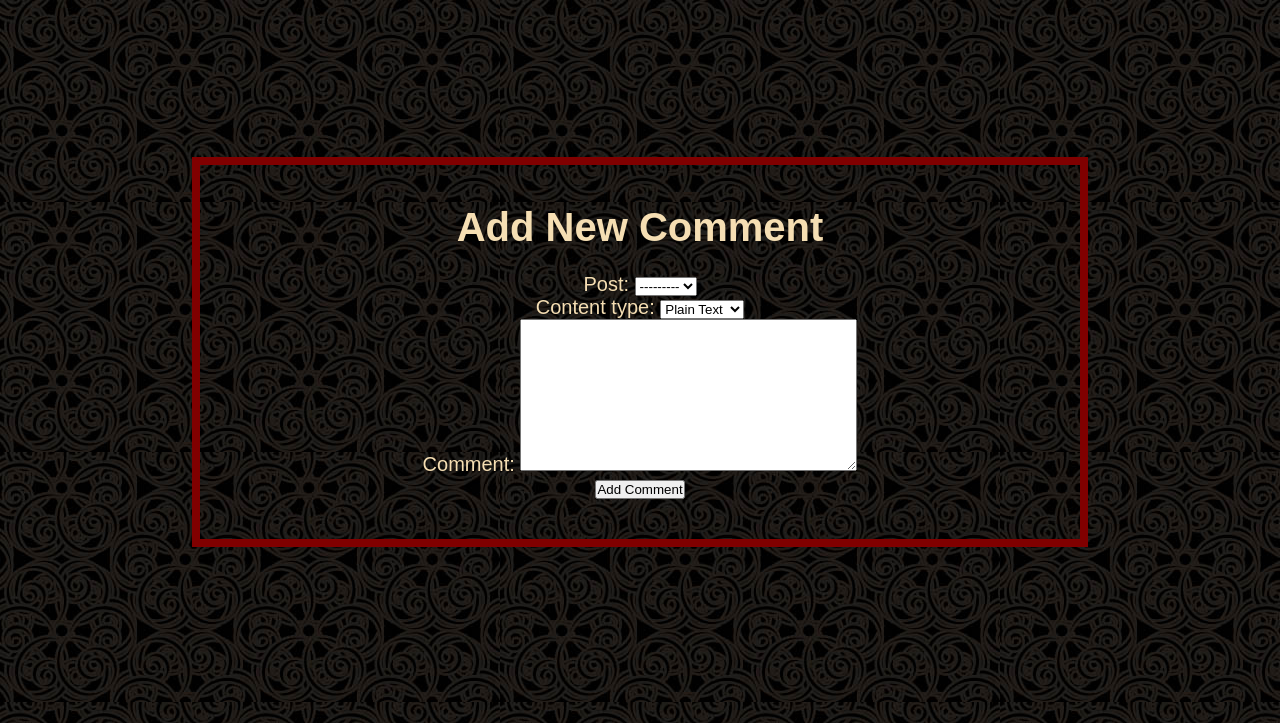
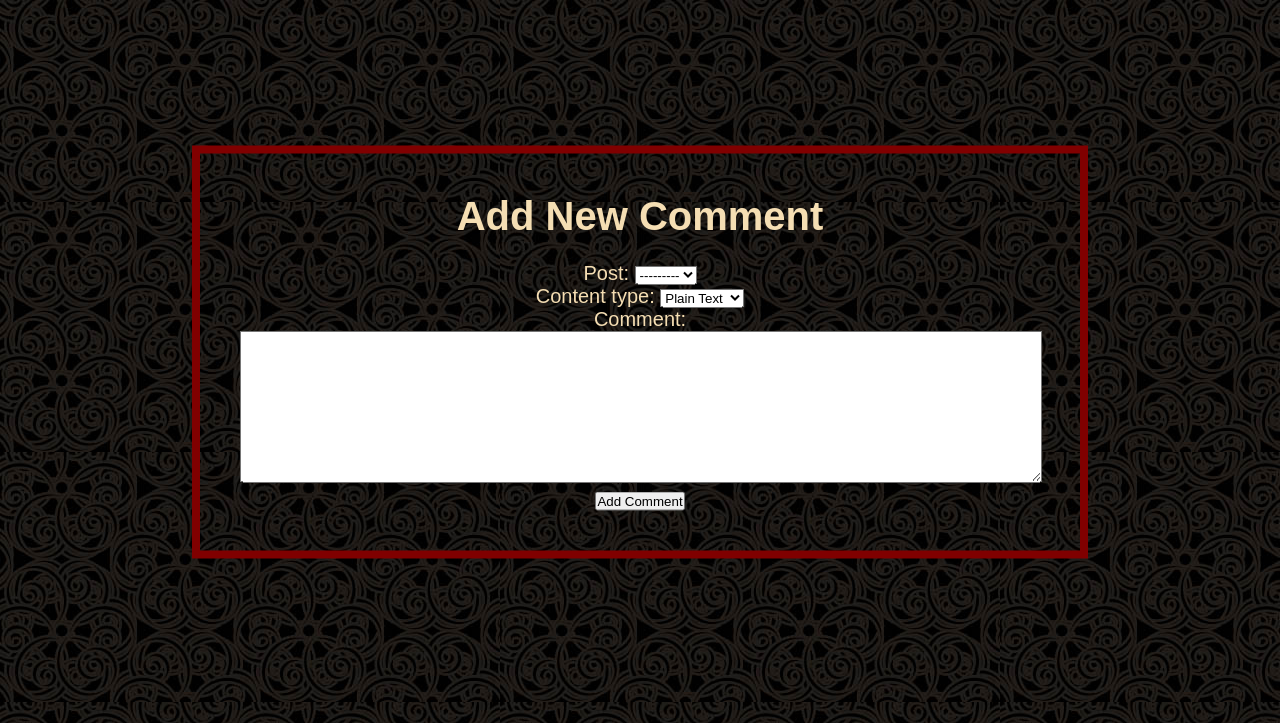
Before and after one commit to asmao7/Cmput404W2021, a Django app: a page that uses mysite/SocialApp/templates/base.html in a window 1280 px wide. Shown: the part 48-771 px from the top of the page. Run offline with Django 3.2, Linux system fonts and the light colour scheme; data that the repository does not hold is empty; some libraries are stand-ins or nearby versions.

Commit message:
expanded comment fields

```diff
--- a/mysite/SocialApp/static/css/AddComment.css
+++ b/mysite/SocialApp/static/css/AddComment.css
@@ -27,3 +27,7 @@ body{
     transform: translate(-50%, -50%);
     text-align: center;
 }
+
+.comment .form-group #id_comment{
+  width: 100%;
+}
```
